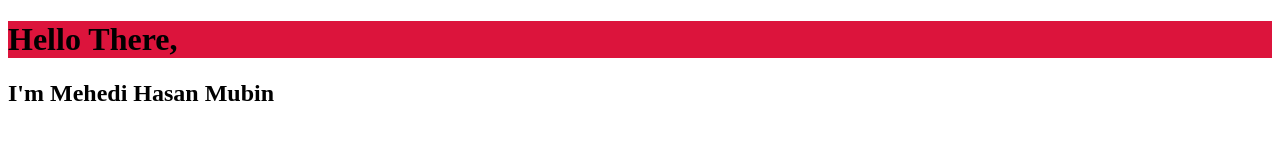
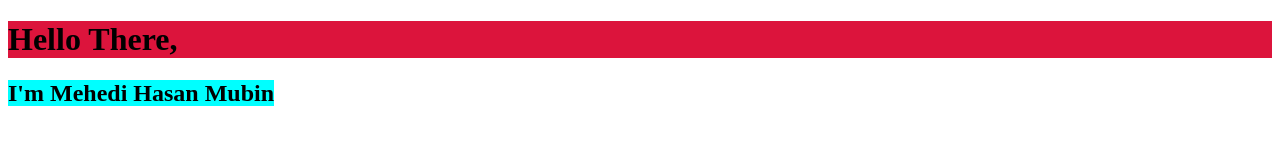
Before and after one commit to MehediMubin/LearningWebDevelopment, a plain HTML site: page index.html in a window 1280 px wide. Drawn offline with Linux system fonts and the light colour scheme.

Commit message:
Background color and display style added to H2

```diff
--- a/style.css
+++ b/style.css
@@ -1,3 +1,8 @@
 h1 {
     background-color: crimson;
 }
+
+h2 {
+    display: inline;
+    background-color: cyan;
+}
```
